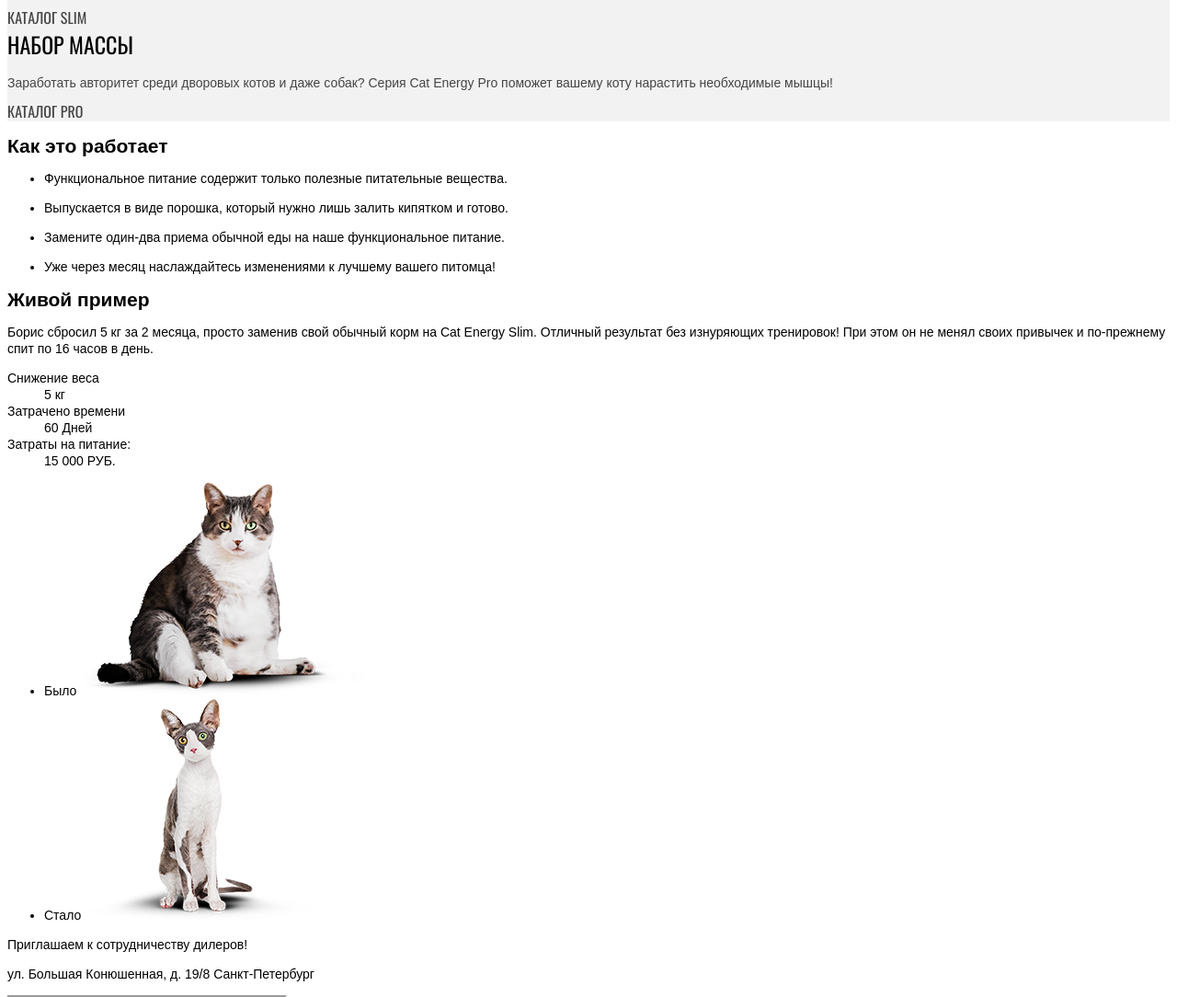
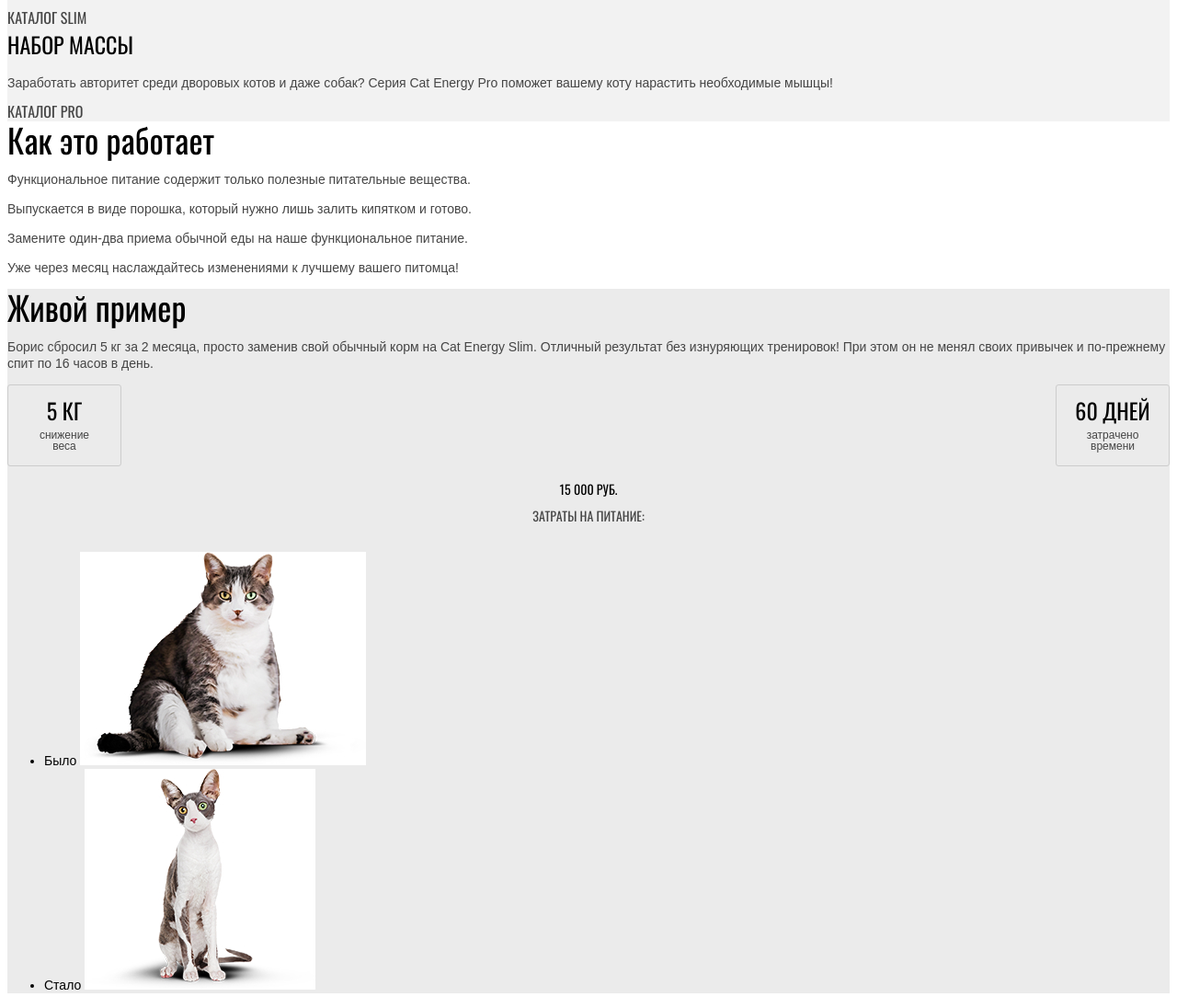
Before and after one commit to evilinyoursoul/71520-cat-energy-23, a plain HTML site: page source/index.html in a window 1280 px wide. Shown: the part 663-1747 px from the top of the page at 92% size. Drawn offline with nearby package versions, Linux system fonts and the light colour scheme; files that its build step writes are made by us from their sources.

Commit message:
Decorate details & example block

```diff
--- a/source/index.html
+++ b/source/index.html
@@ -81,19 +81,19 @@
       <section class="example">
         <div class="page__leveler">
           <h2 class="example__title">Живой пример</h2>
-          <p class="example__description">Борис сбросил 5 кг за 2 месяца, просто заменив свой обычный корм на Cat Energy Slim. Отличный результат без изнуряющих тренировок! При этом он не менял своих привычек и по-прежнему спит по 16 часов в день.</p>
+          <p class="example__text">Борис сбросил 5 кг за 2 месяца, просто заменив свой обычный корм на Cat Energy Slim. Отличный результат без изнуряющих тренировок! При этом он не менял своих привычек и по-прежнему спит по 16 часов в день.</p>
           <dl class="example__list">
             <div class="example__item">
-              <dt class="example__description">Снижение веса</dt>
+              <dt class="example__description example__description--bottom">Снижение <br> веса</dt>
               <dd class="example__value">5 кг</dd>
             </div>
             <div class="example__item">
-              <dt class="example__description">Затрачено времени</dt>
+              <dt class="example__description example__description--bottom">Затрачено времени</dt>
               <dd class="example__value">60 Дней</dd>
             </div>
-            <div class="example__item">
-              <dt class="example__description">Затраты на питание:</dt>
-              <dd class="example__value">15 000 РУБ.</dd>
+            <div class="example__item example__item--total">
+              <dt class="example__description example__description--total">Затраты на питание:</dt>
+              <dd class="example__value example__value--total">15 000 РУБ.</dd>
             </div>
           </dl>
           <div class="example__slider slider">
--- /dev/null
+++ b/source/sass/blocks/details.scss
@@ -0,0 +1,20 @@
+.details__title {
+  margin: 0;
+
+  font-family: var(--accent-font);
+  font-size: 36px;
+  line-height: 40px;
+  font-weight: 400;
+}
+
+.details__list {
+  padding: 0;
+  margin: 0;
+  list-style: none;
+}
+
+.details__text {
+  font-size: 14px;
+  line-height: 18px;
+  color: var(--special-text);
+}
--- /dev/null
+++ b/source/sass/blocks/example.scss
@@ -0,0 +1,80 @@
+.example {
+  background-color: var(--example-background-mobile);
+}
+
+.example__title {
+  margin: 0;
+
+  font-family: var(--accent-font);
+  font-size: 36px;
+  line-height: 40px;
+  font-weight: 400;
+}
+
+.example__text {
+  font-size: 14px;
+  line-height: 18px;
+  color: var(--special-text);
+}
+
+.example__list {
+  padding: 0;
+  margin: 0;
+  list-style: none;
+
+  display: flex;
+  flex-wrap: wrap;
+  justify-content: space-between;
+}
+
+.example__item {
+  padding: 15px;
+
+  min-width: 124px;
+  box-sizing: border-box;
+  border: 1px solid var(--decoration-border);
+  border-radius: 3px;
+
+  display: flex;
+  flex-direction: column-reverse;
+  gap: 9px;
+  align-items: center;
+
+  &--total {
+    width: 100%;
+    border: none;
+  }
+}
+
+.example__description {
+  width: 87px;
+  font-size: 12px;
+  line-height: 12px;
+  color: var(--special-text);
+  text-transform: lowercase;
+  text-align: center;
+
+  &--total {
+    width: 100%;
+
+    font-family: var(--accent-font);
+    font-size: 14px;
+    line-height: 20px;
+    text-transform: uppercase;
+  }
+}
+
+.example__value {
+  margin: 0;
+
+  font-family: var(--accent-font);
+  font-size: 24px;
+  line-height: 24px;
+  text-transform: uppercase;
+
+  &--total {
+    font-family: var(--accent-font);
+    font-size: 14px;
+    line-height: 20px;
+  }
+}
--- a/source/sass/style.scss
+++ b/source/sass/style.scss
@@ -5,3 +5,5 @@
 @import "../sass/blocks/main-nav.scss";
 @import "../sass/blocks/promo.scss";
 @import "../sass/blocks/offers.scss";
+@import "../sass/blocks/details.scss";
+@import "../sass/blocks/example.scss";
```
